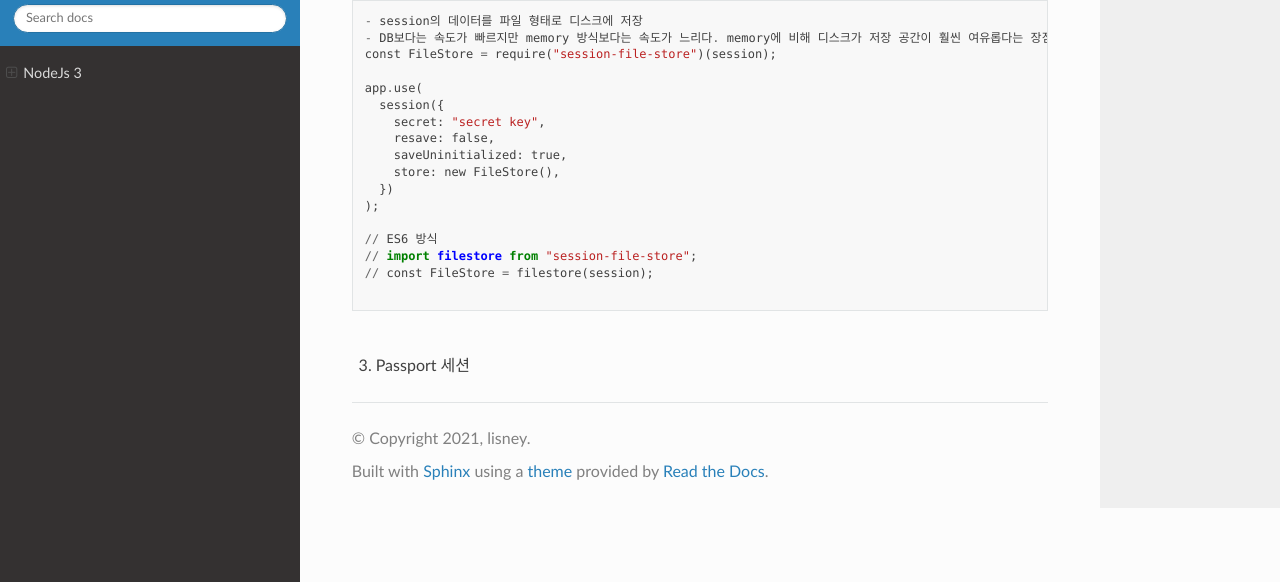
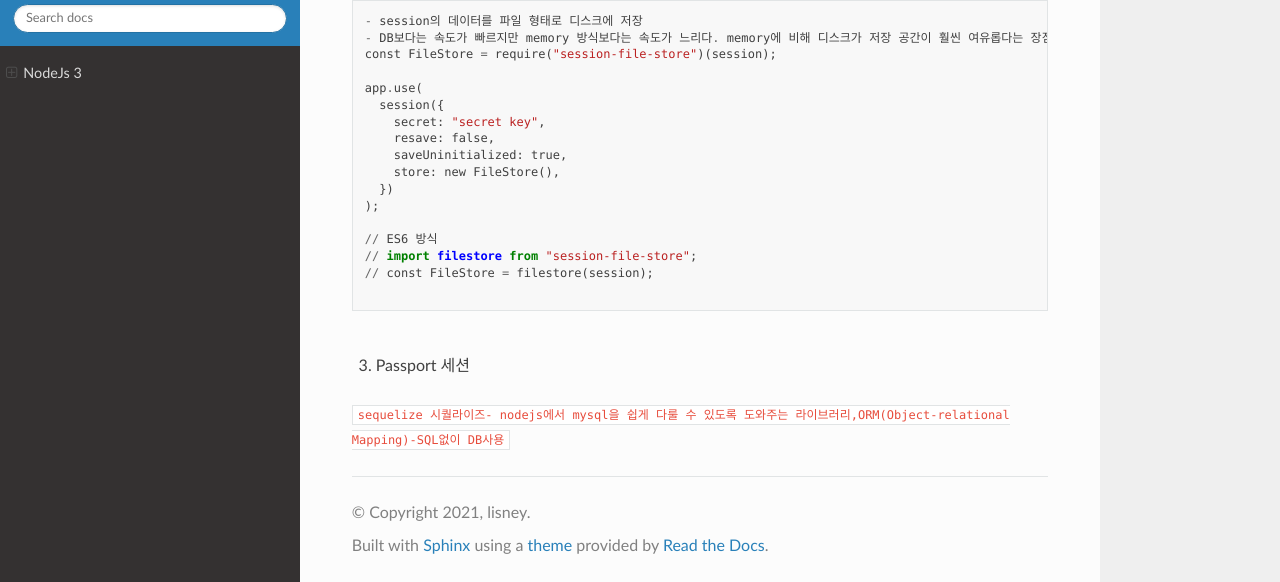
Before and after one commit to lisney/RTD, a Sphinx documentation site: the page built from docs/source/html/nodejs3.md, in a window 1280 px wide and 900 px high, scrolled down 16269 px, cut to the strip 318-900 px from the top of the window. Built offline with Sphinx 7.4.7 and the Read the Docs theme 2.0.0, drawn with Linux system fonts in a browser that asks for light colours; pages that are not in the unit, such as notebooks, are missing from menus.

Commit message:
Update nodejs3.md

```diff
--- a/docs/source/html/nodejs3.md
+++ b/docs/source/html/nodejs3.md
@@ -786,3 +786,5 @@ app.use(
 <br>
 
 3. Passport 세션
+
+`sequelize 시퀄라이즈- nodejs에서 mysql을 쉽게 다룰 수 있도록 도와주는 라이브러리,ORM(Object-relational Mapping)-SQL없이 DB사용`
```
